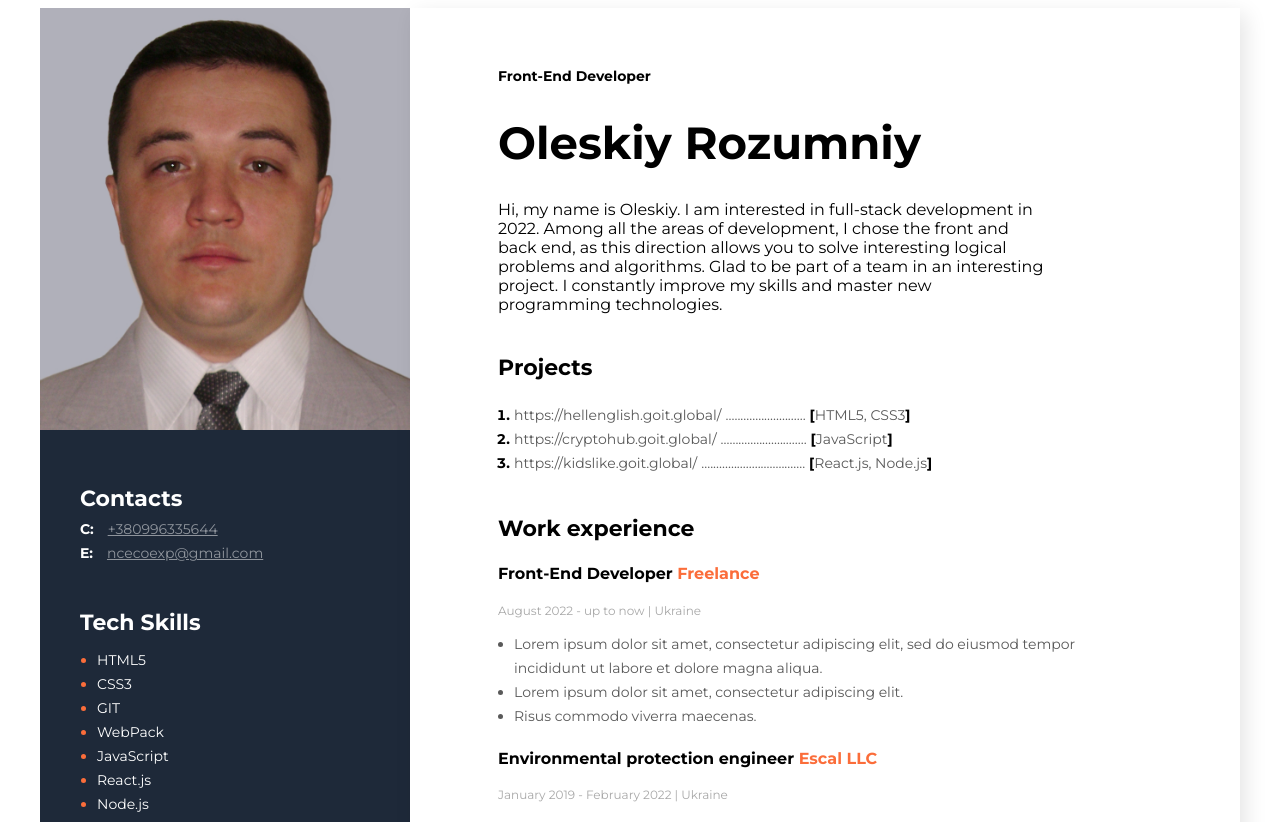
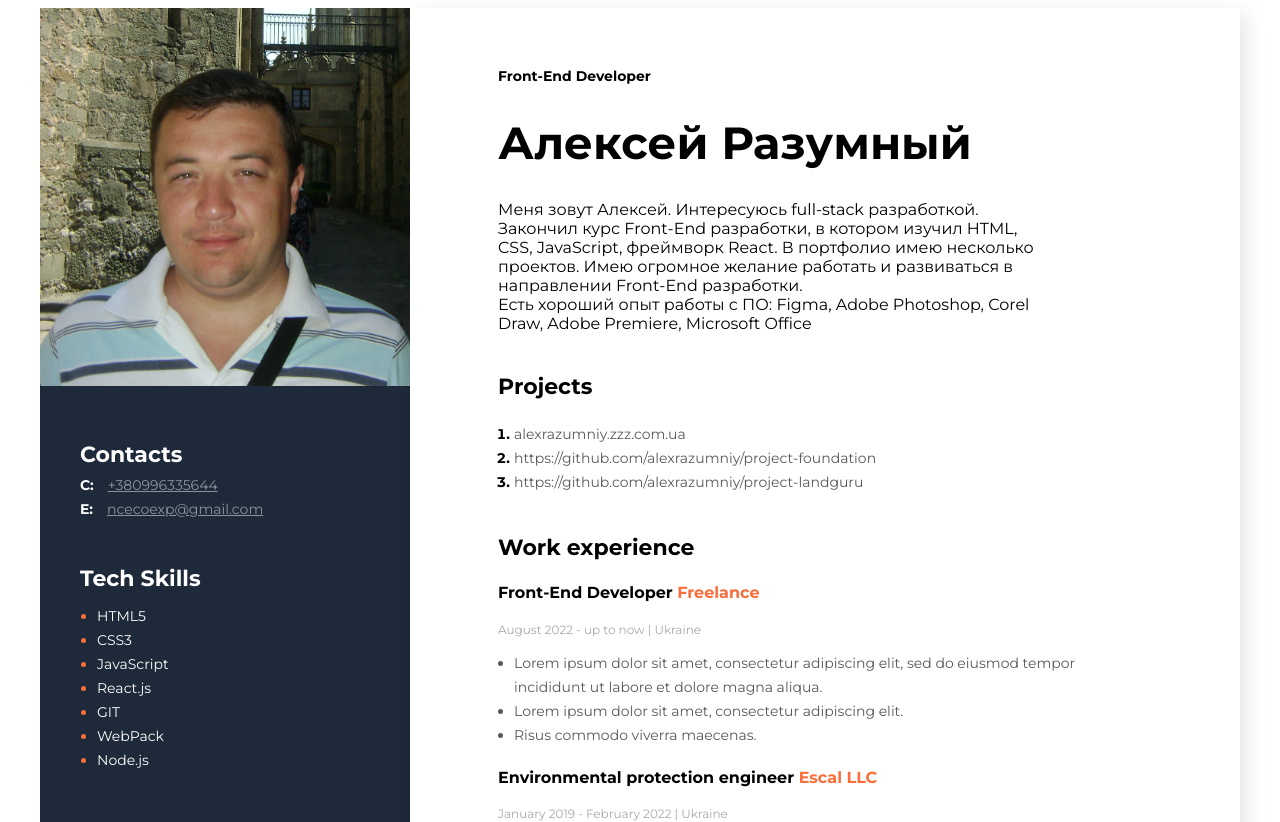
Before and after one commit to alexrazumniy/Resume, a plain HTML site: page index.html in a window 1280 px wide. Shown: the top 822 px of the page. Drawn offline with Linux system fonts and the light colour scheme.

Commit message:
corrected 06/02/2023 russian language added

```diff
--- a/index.html
+++ b/index.html
@@ -16,11 +16,20 @@
         <!--Main content-->
         <div class="main_content">
             <!--About user-->
-            <div class="about">
+            <div class="about in-english">
                 <h2>Front-End Developer</h2>
                 <h1>Oleskiy Rozumniy</h1>
                 <p>
                     Hi, my name is Oleskiy. I am interested in full-stack development in 2022. Among all the areas of development, I chose the front and back end, as this direction allows you to solve interesting logical problems and algorithms. Glad to be part of a team in an interesting project. I constantly improve my skills and master new programming technologies.
+                </p>
+            </div>
+            <div class="about in-russian">
+                <h2>Front-End Developer</h2>
+                <h1>Алексей Разумный</h1>
+                <p>
+                    Меня зовут Алексей. Интересуюсь full-stack разработкой. Закончил курс Front-End разработки, в котором изучил HTML, CSS, JavaScript, фреймворк React. В портфолио имею несколько проектов. Имею огромное желание работать и развиваться в направлении Front-End разработки.<br>
+                    Есть хороший опыт работы с ПО:
+                    Figma, Adobe Photoshop, Corel Draw, Adobe Premiere, Microsoft Office
                 </p>
             </div>
             <!--Projects-->
@@ -28,16 +37,16 @@
                 <h3 class="project_title">Projects</h3>
                 <ol>
                     <li>
-                        <a href="https://hellenglish.goit.global">https://hellenglish.goit.global/</a>
-                        <span>...........................</span> [<span>HTML5, CSS3</span>]
+                        <a href="alexrazumniy.zzz.com.ua">alexrazumniy.zzz.com.ua</a>
+                        <!-- <span>...........................</span> [<span>HTML5, CSS3</span>] -->
                     </li>
                     <li>
-                        <a href="https://cryptohub.goit.global/">https://cryptohub.goit.global/</a>
-                        <span>.............................</span> [<span>JavaScript</span>]
+                        <a href="https://github.com/alexrazumniy/project-foundation">https://github.com/alexrazumniy/project-foundation</a>
+                        <!-- <span>.............................</span> [<span>JavaScript</span>] -->
                     </li>
                     <li>
-                        <a href="https://kidslike.goit.global/">https://kidslike.goit.global/</a>
-                        <span>...................................</span> [<span>React.js, Node.js</span>]
+                        <a href="https://github.com/alexrazumniy/project-landguru">https://github.com/alexrazumniy/project-landguru</a>
+                        <!-- <span>...................................</span> [<span>React.js, Node.js</span>] -->
                     </li>
                 </ol>
             </div>
@@ -83,7 +92,7 @@
         </div>
         <!--Sidebar(left)-->
         <aside class="sidebar">
-            <img src="./img/Alex-photo.jpg" alt="user photo" width="370px">
+            <img src="./img/DSC08461_cr.jpg" alt="user photo" width="370px">
             <!--Contacts-->
             <div>
                 <h3>Contacts</h3>
@@ -102,10 +111,10 @@
                 <ul>
                     <li><span>HTML5</span></li>
                     <li><span>CSS3</span></li>
+                    <li><span>JavaScript</span></li>
+                    <li><span>React.js</span></li>
                     <li><span>GIT</span></li>
                     <li><span>WebPack</span></li>
-                    <li><span>JavaScript</span></li>
-                    <li><span>React.js</span></li>
                     <li><span>Node.js</span></li>
                 </ul>
             </div>
--- a/styles/styles.css
+++ b/styles/styles.css
@@ -17,6 +17,14 @@ body {
     height: 1400px;
     background: #FFFFFF;
     box-shadow: 6px 6px 20px rgba(0, 0, 0, 0.1);
+}
+
+.in-english {
+    display: none;
+}
+
+.in-russian {
+
 }
 
 /* about styles */
```
Also changed, not shown: img/DSC08461_cr.jpg (added).
